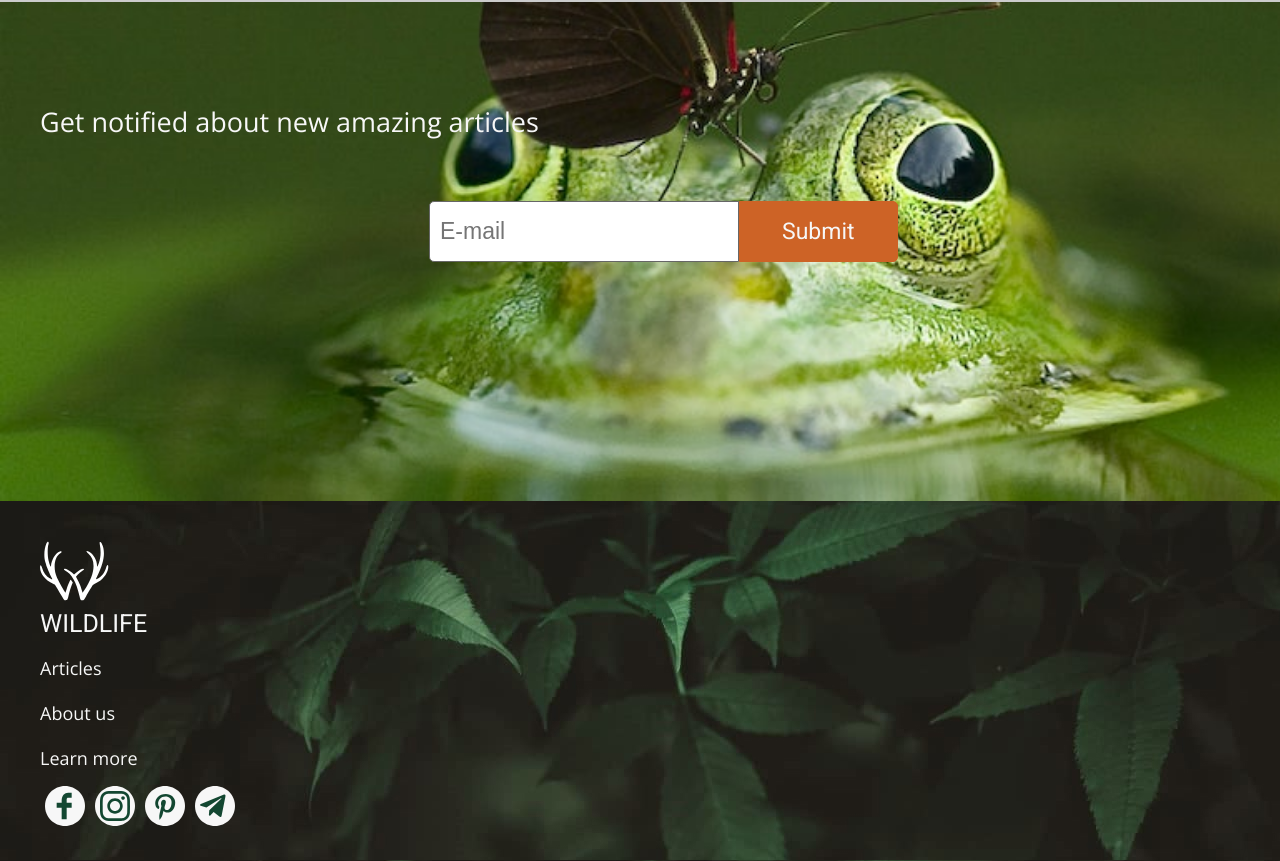
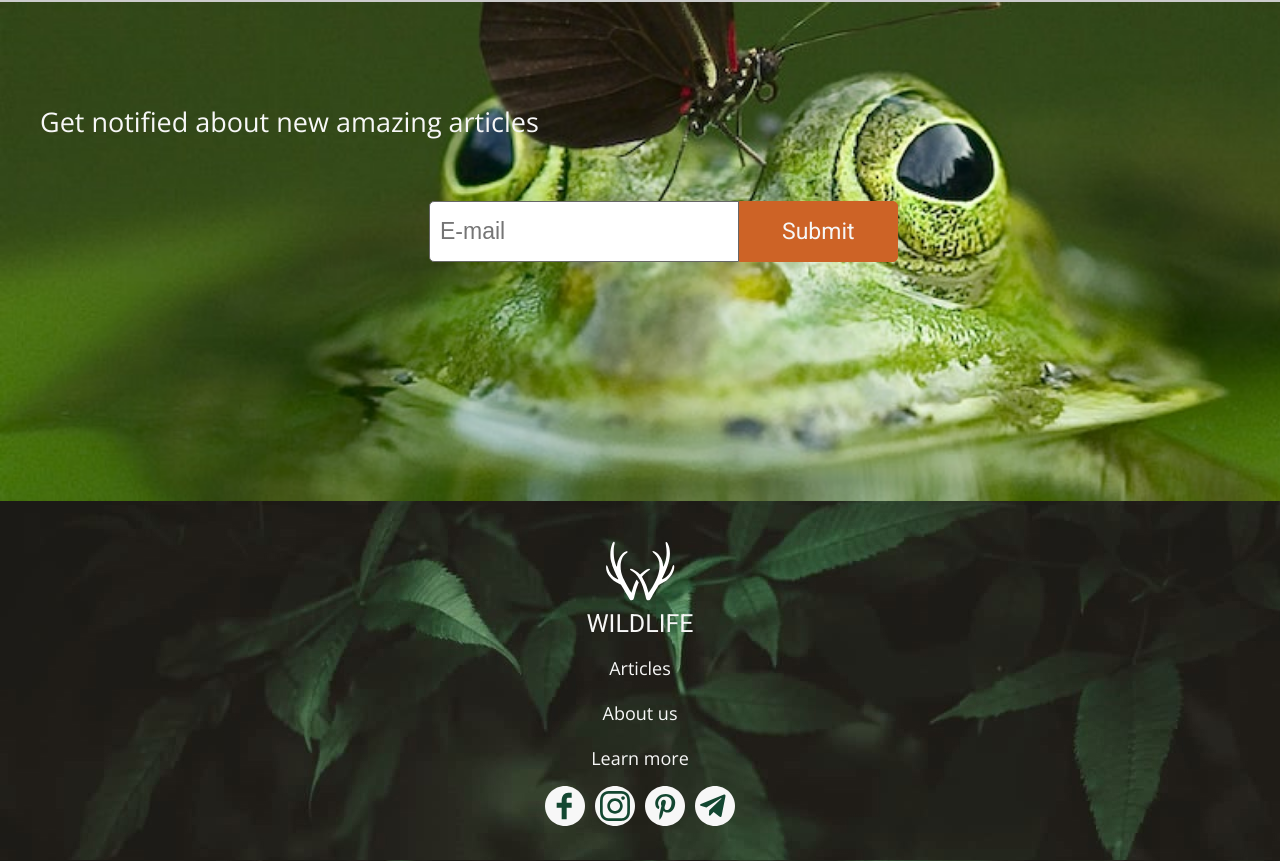
Before and after one commit to memaraj/rscampgit, a plain HTML site: page index.html in a window 1280 px wide. Shown: the part 2282-3143 px from the top of the page. Drawn offline with nearby package versions, Linux system fonts and the light colour scheme.

Commit message:
Center align social links in footer

```diff
--- a/assets/css/style.css
+++ b/assets/css/style.css
@@ -260,6 +260,8 @@ header {
 .footer__wrapper {
   display: flex;
   flex-wrap: wrap;
+  text-align: center;
+  justify-content: center;
 }
 
 .footer__logo-nav {
@@ -269,10 +271,8 @@ header {
 }
 
 .footer__logo-pic {
-  display: flex;
   flex-wrap: wrap;
   align-items: center;
-  margin-right: 15px;
 }
 
 .footer__logo-text {
```
